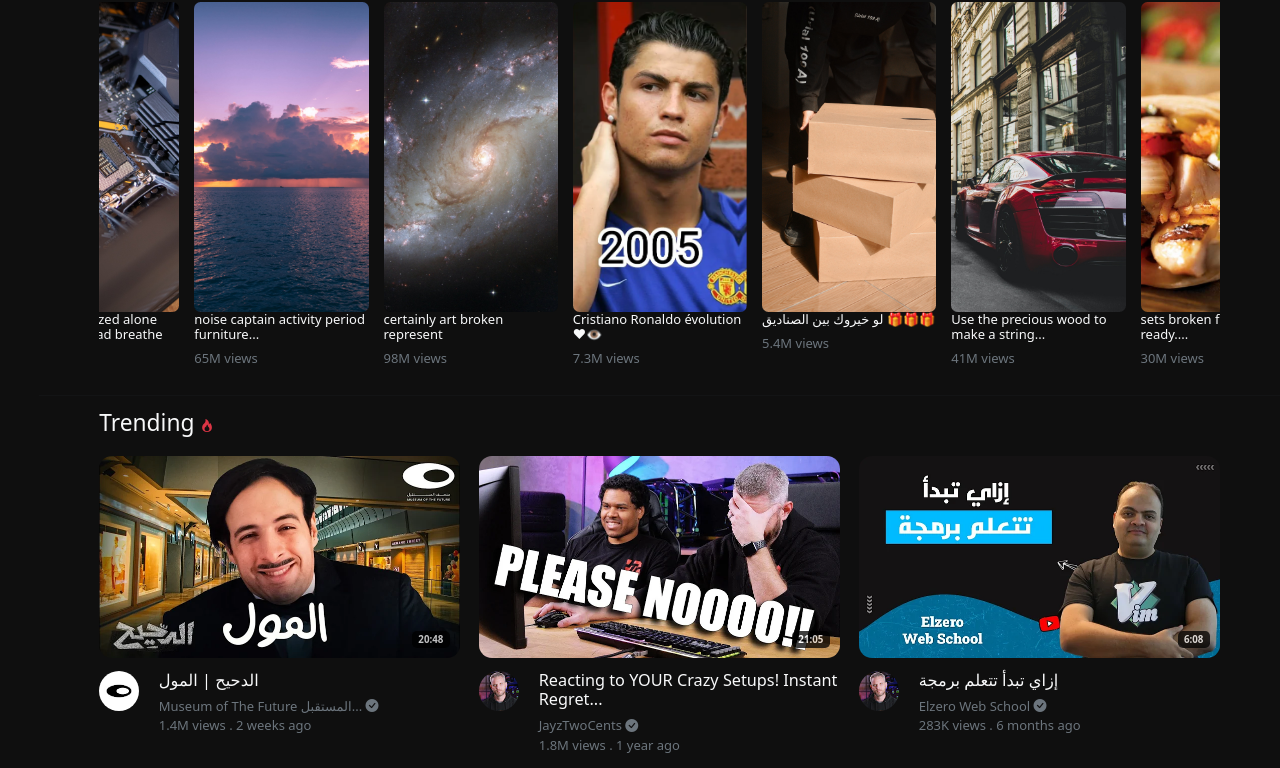
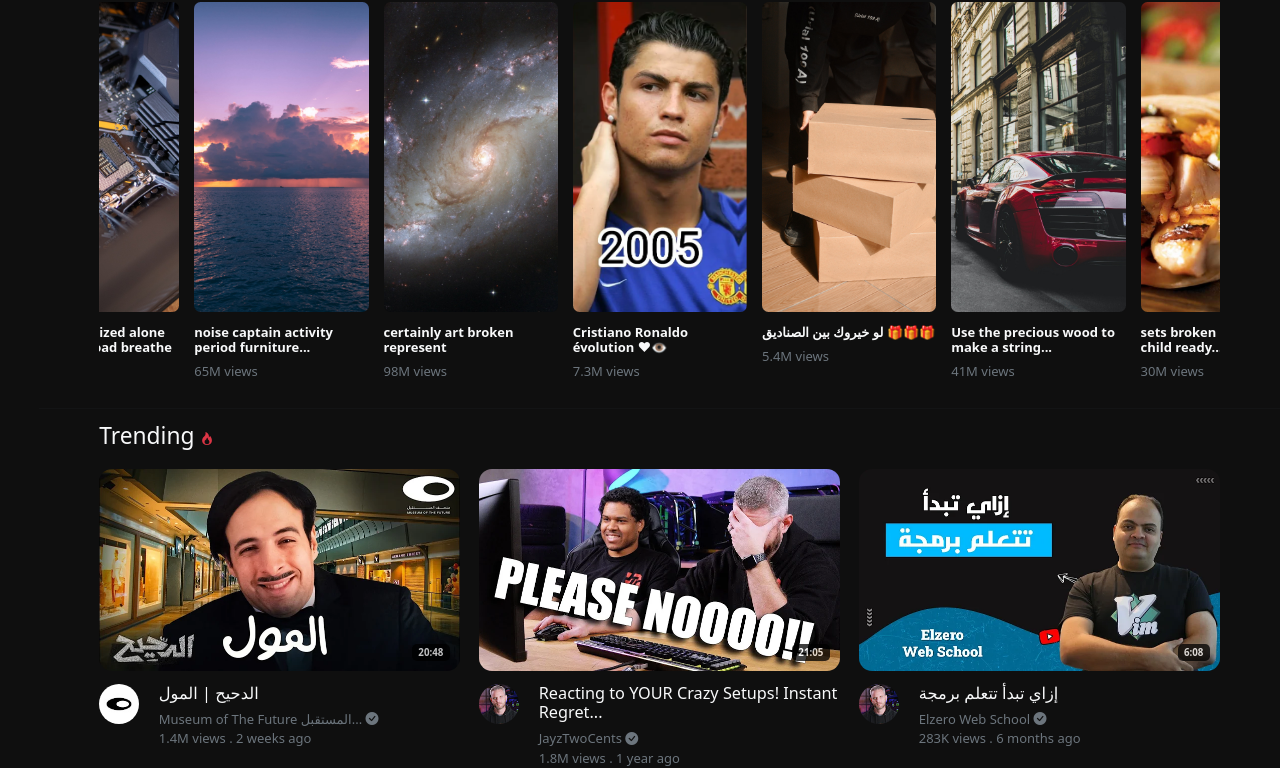
Before and after one commit to Hady-Taha/YoutubeHome-Template, a plain HTML site: page index.html in a window 1280 px wide. Shown: the part 872-1640 px from the top of the page. Drawn offline with Linux system fonts and the light colour scheme.

Commit message:
modified:   index.html

```diff
--- a/index.html
+++ b/index.html
@@ -403,56 +403,56 @@
 					<div class="item">
 						<div class="text-light">
 							<img src="img/short1.webp" class="img-fluid rounded-3" alt="">
-							<h6>Cristiano Ronaldo évolution ❤👁</h6>
+							<h6 class="mt-3 fw-bold">Cristiano Ronaldo évolution ❤👁</h6>
 							<p class="text-muted">7.3M views</p>
 						</div>
 					</div>
 					<div class="item">
 						<div class="text-light">
 							<img src="img/short2.jpg" class="img-fluid rounded-3" alt="">
-							<h6>لو خيروك بين الصناديق 🎁🎁🎁</h6>
+							<h6 class="mt-3 fw-bold">لو خيروك بين الصناديق 🎁🎁🎁</h6>
 							<p class="text-muted">5.4M views</p>
 						</div>
 					</div>
 					<div class="item">
 						<div class="text-light">
 							<img src="img/short4.jpg" class="img-fluid rounded-3" alt="">
-							<h6>Use the precious wood to make a string...</h6>
+							<h6 class="mt-3 fw-bold">Use the precious wood to make a string...</h6>
 							<p class="text-muted">41M views</p>
 						</div>
 					</div>
 					<div class="item">
 						<div class="text-light">
 							<img src="img/short5.jpg" class="img-fluid rounded-3" alt="">
-							<h6>sets broken fairly pass child ready....</h6>
+							<h6 class="mt-3 fw-bold">sets broken fairly pass child ready....</h6>
 							<p class="text-muted">30M views</p>
 						</div>
 					</div>
 					<div class="item">
 						<div class="text-light">
 							<img src="img/short6.jpg" class="img-fluid rounded-3" alt="">
-							<h6>steep chain husband known winter account...</h6>
+							<h6 class="mt-3 fw-bold">steep chain husband known winter account...</h6>
 							<p class="text-muted">82M views</p>
 						</div>
 					</div>
 					<div class="item">
 						<div class="text-light">
 							<img src="img/short7.jpg" class="img-fluid rounded-3" alt="">
-							<h6>stopped organized alone bound outer load breathe</h6>
+							<h6 class="mt-3 fw-bold">stopped organized alone bound outer load breathe</h6>
 							<p class="text-muted">66M views</p>
 						</div>
 					</div>
 					<div class="item">
 						<div class="text-light">
 							<img src="img/short8.jpg" class="img-fluid rounded-3" alt="">
-							<h6>noise captain activity period furniture...</h6>
+							<h6 class="mt-3 fw-bold">noise captain activity period furniture...</h6>
 							<p class="text-muted">65M views</p>
 						</div>
 					</div>
 					<div class="item">
 						<div class="text-light">
 							<img src="img/short9.jpg" class="img-fluid rounded-3" alt="">
-							<h6>certainly art broken represent </h6>
+							<h6 class="mt-3 fw-bold">certainly art broken represent </h6>
 							<p class="text-muted">98M views</p>
 						</div>
 					</div>
```
